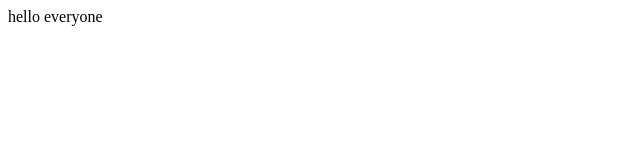
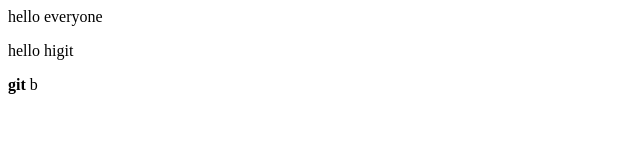
Before and after one commit to simran502/sim, a plain HTML site: page index.html in a window 1280 px wide. Shown: the whole page, without its empty margins (0-640 px from the left). Drawn offline with Linux system fonts and the light colour scheme.

Commit message:
adding heading

```diff
--- a/index.html
+++ b/index.html
@@ -1 +1,4 @@
 <p>hello everyone </p>
+<p>hello higit</p>
+<b>git</b>
+<n>b</n>
```
Also changed, not shown: 1 other file.
